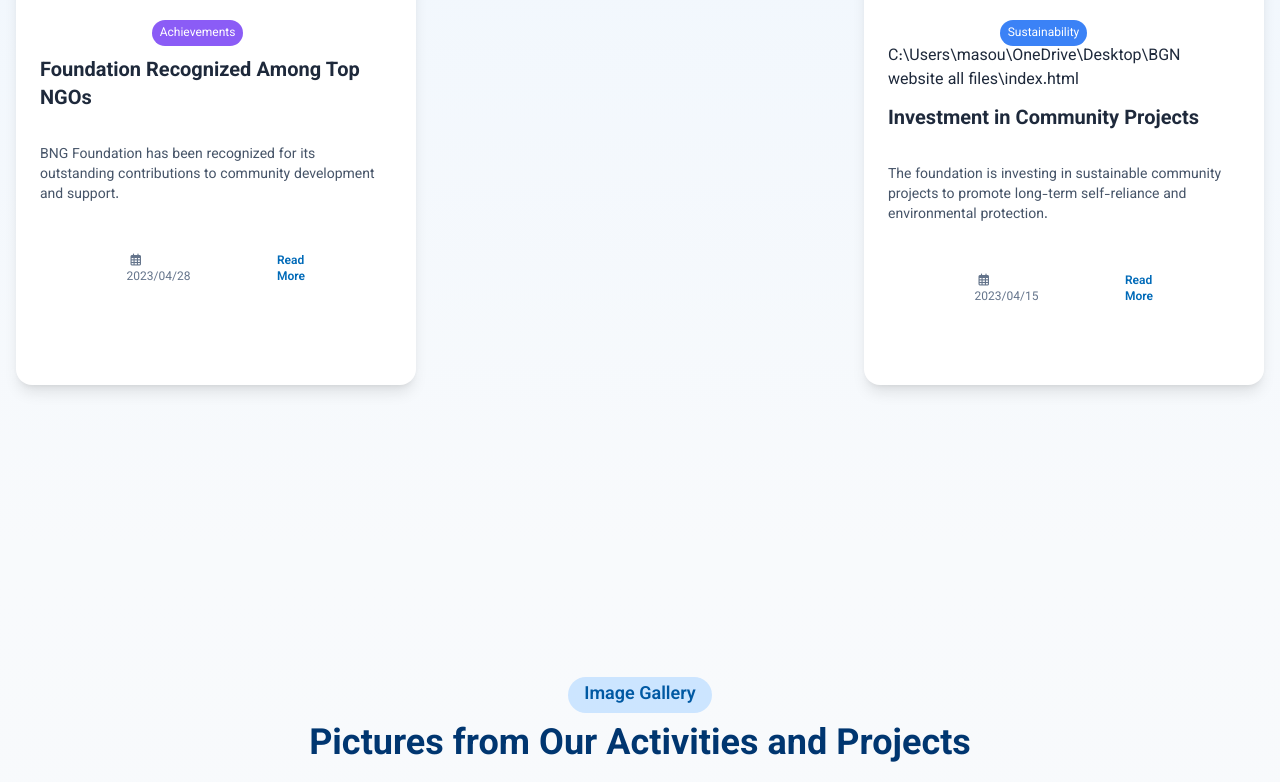
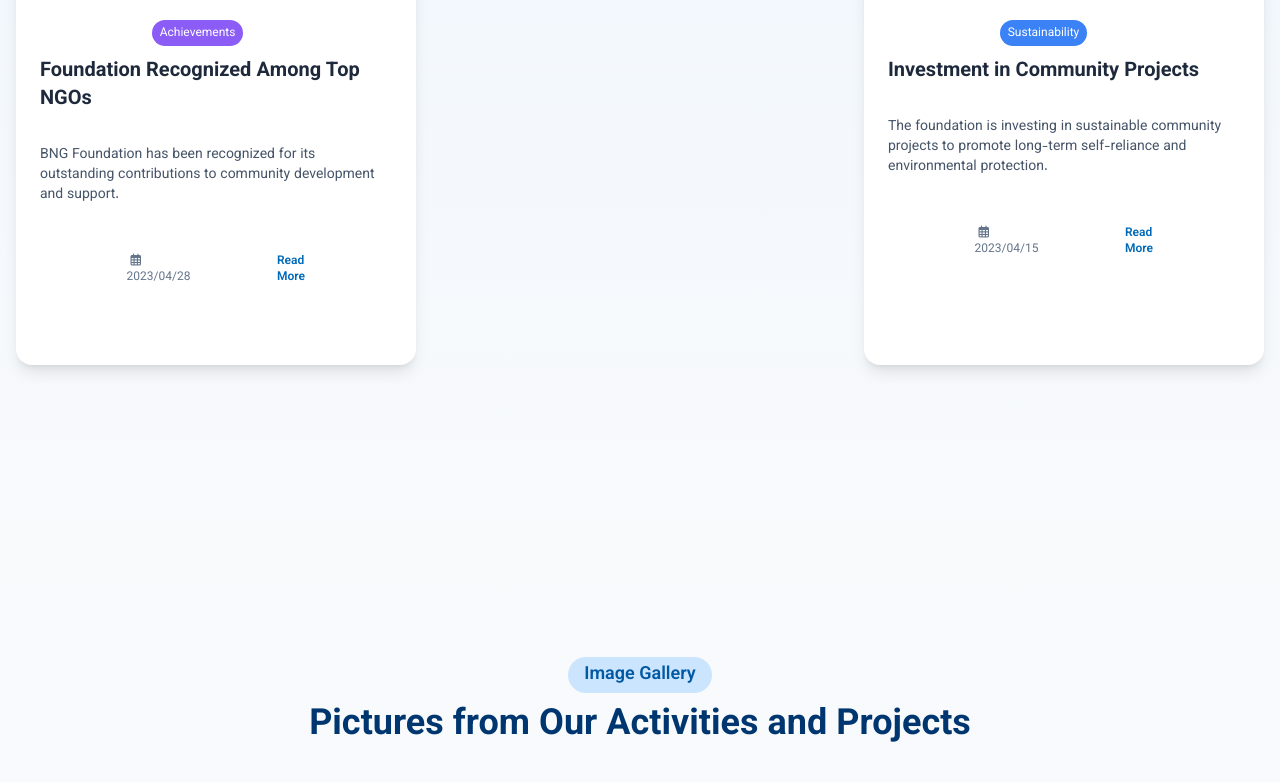
Before and after one commit to wahidullahsharify/bnggroup, a plain HTML site: page index.html in a window 1280 px wide. Shown: the part 9349-10131 px from the top of the page. Drawn offline with nearby package versions, Linux system fonts and the light colour scheme.

Commit message:
Update index.html

```diff
--- a/index.html
+++ b/index.html
@@ -468,6 +468,7 @@
       .text-shadow { text-shadow: 0 2px 4px rgba(0, 0, 0, 0.4); }
       .text-shadow-md { text-shadow: 0 4px 8px rgba(0, 0, 0, 0.4); }
 
+
         /* WhatsApp Floating Icon Styles */
             .whatsapp-float {
               position: fixed;
@@ -494,7 +495,6 @@
               right: auto;
               left: 40px;
             }
-
   </style>
 </head>
 <body class="bg-slate-50 text-slate-800 dark:bg-slate-900 dark:text-slate-200">
@@ -845,7 +845,6 @@
                       </div>
                       <div class="p-6">
                           <span class="text-xs bg-blue-500 text-white px-2 py-1 rounded-full" data-translate-key="news3Category">Sustainability</span>
-           C:\Users\masou\OneDrive\Desktop\BGN website all files\index.html
                           <h3 class="text-xl font-bold mt-3 mb-2 dark:text-white" data-translate-key="news3Title">Investment in Community Projects</h3>
                           <p class="text-slate-600 text-sm mb-4 dark:text-slate-300" data-translate-key="news3Desc">The foundation is investing in sustainable community projects to promote long-term self-reliance and environmental protection.</p>
                           <div class="flex justify-between items-center">
@@ -1081,7 +1080,6 @@
       <a href="https://wa.me/93700000000" target="_blank" class="whatsapp-float" title="Contact us on WhatsApp">
     <i class="fab fa-whatsapp"></i>
 </a>
-
 
 <script>
     // Translations Object
```
Lines whose indentation alone changed are shown as unchanged.
